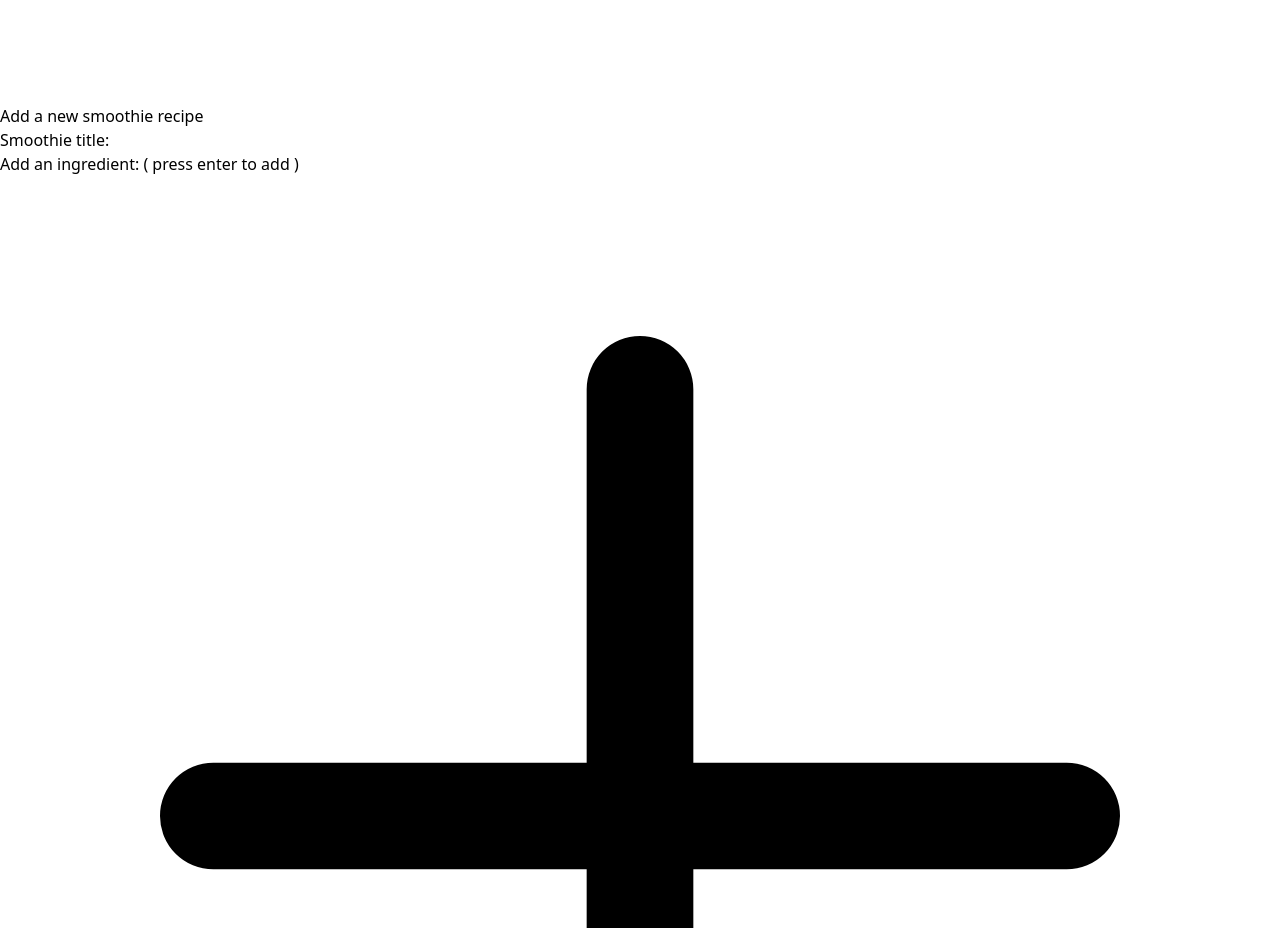
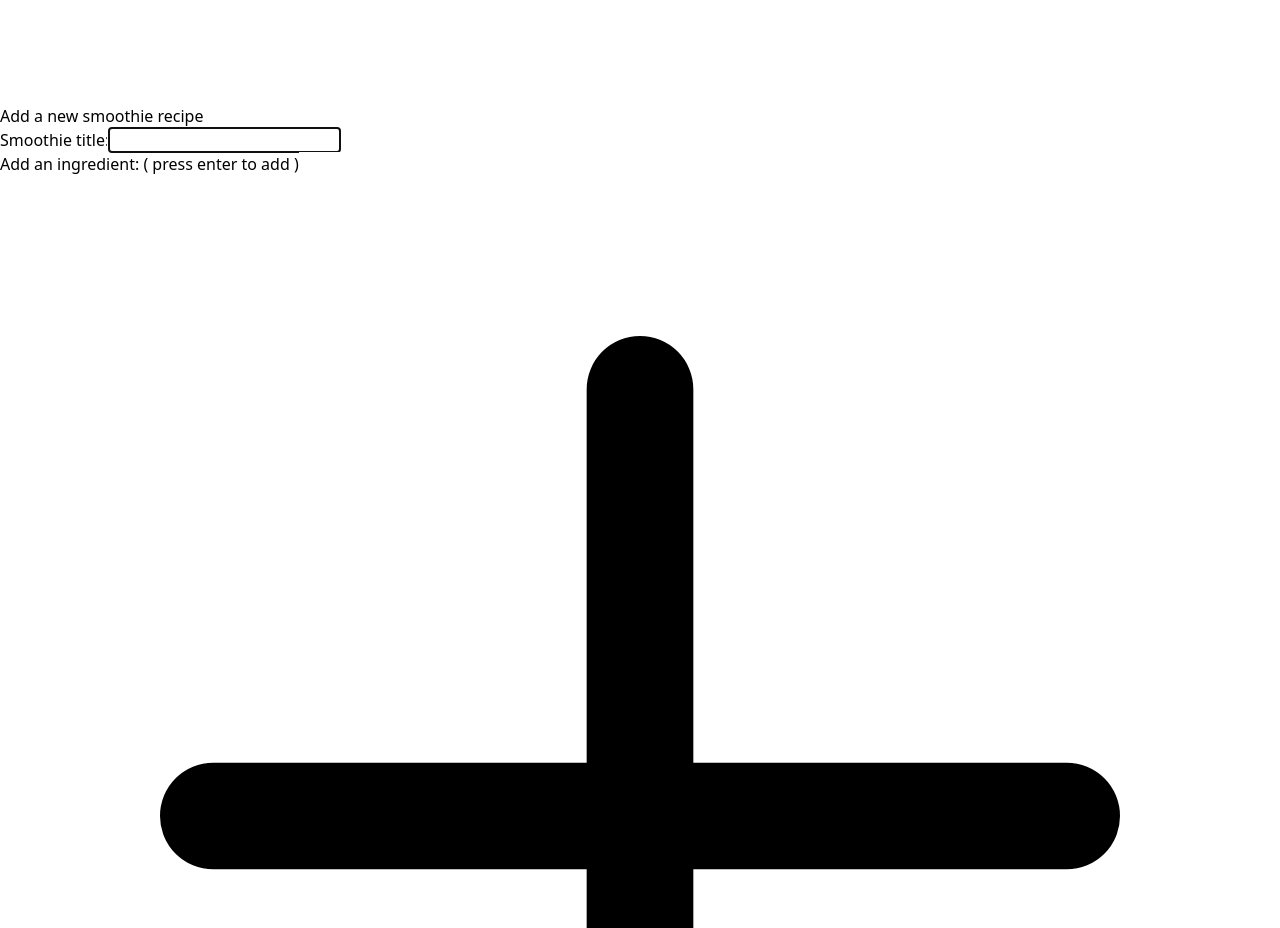
Before and after one commit to Abolfazl-JD/smoothies-Vite-Vue3-pwa-pinia-tailwindcss, a Vue app: page /add-smoothie in a window 1280 px wide. Shown: the part 1200-2128 px from the top of the page. Built offline with nearby package versions, Linux system fonts and the light colour scheme.

Commit message:
focus on first input when go to its page

```diff
--- a/src/views/addSmoothie.vue
+++ b/src/views/addSmoothie.vue
@@ -1,9 +1,14 @@
 <script lang="ts" setup>
 import router from '@/router';
-import { reactive, ref } from 'vue'
+import { onMounted, reactive, ref } from 'vue'
 
 import {appData} from '../stores/data'
 const smoothiesData = appData()
+
+const firstInputForm = ref<HTMLInputElement | null>(null)
+onMounted(() => {
+    firstInputForm.value?.focus()
+})
 
 const newSmoothieTitle = ref('')
 const newIngredient = ref('')
@@ -41,6 +46,7 @@ const addNewSmoothie = () => {
             <div class="relative">
                 <label for="title" class="text-gray-500 text-xs">Smoothie title:</label>
                 <input
+                ref="firstInputForm"
                 type="text"
                 name="title"
                 v-model="newSmoothieTitle"
```
